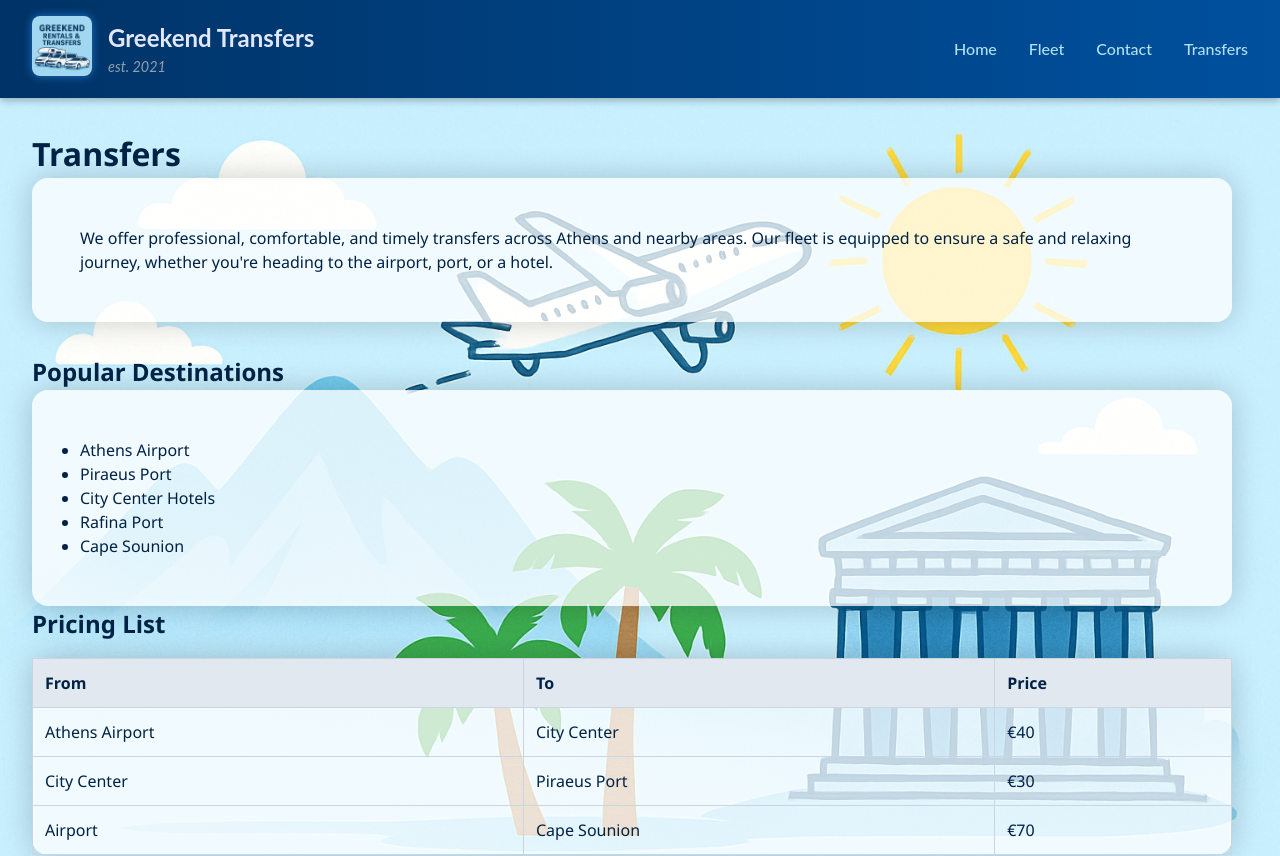
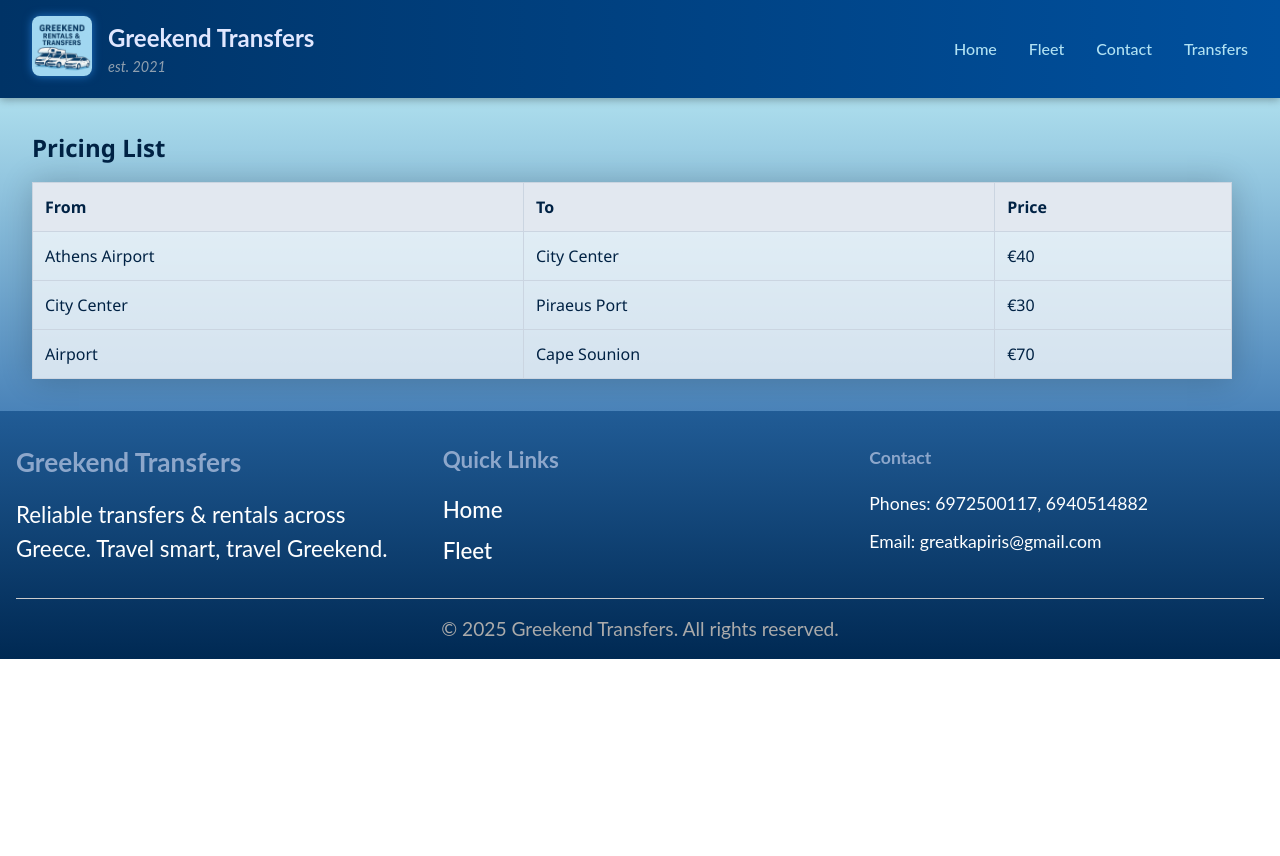
Before and after one commit to nobaigiobaitsi/cars-transfer, a React (Vite) app: page /transfers in a window 1280 px wide. Shown: the top 856 px of the page. After the commit the page ends 800 px from the top, so only its background shows below. Built offline with nearby package versions, Linux system fonts and the light colour scheme.

Commit message:
Modified the transfers page to only include pricing, more clean that way.

```diff
--- a/src/pages/Transfers.css
+++ b/src/pages/Transfers.css
@@ -1,10 +1,11 @@
 .transfers-container {
     padding: 2rem;
-    background: url('../images/background-main-no-cars.png') center/cover no-repeat;
+    background: linear-gradient(to bottom, #ADDEED, #4A83B9);
     color: #002244;
     font-family: 'Segoe UI', sans-serif;
 }
 
+/* url('../images/background-main-no-cars.png') center/cover no-repeat; */
 .transfers-intro {
     margin-bottom: 2rem;
     background-color: rgba(255, 255, 255, 0.75);
@@ -33,7 +34,6 @@
     background-color: antiquewhite;
     background-color: rgba(255, 255, 255, 0.75);
     padding: 3rem;
-    border-radius: 16px;
     max-width: 1200px;
     width: 100%;
     box-shadow: 0 0 30px rgba(0, 0, 0, 0.2);
--- a/src/pages/Transfers.jsx
+++ b/src/pages/Transfers.jsx
@@ -1,13 +1,6 @@
 import "./transfers.css";
 
 const Transfers = () => {
-  const destinations = [
-    'Athens Airport',
-    'Piraeus Port',
-    'City Center Hotels',
-    'Rafina Port',
-    'Cape Sounion',
-  ];
 
   const pricing = [
     { from: 'Athens Airport', to: 'City Center', price: '€40' },
@@ -17,22 +10,7 @@
 
   return (
     <main className="transfers-container">
-      <h1>Transfers</h1>
-      <section className="transfers-intro">
-        <p>
-          We offer professional, comfortable, and timely transfers across Athens and nearby areas.
-          Our fleet is equipped to ensure a safe and relaxing journey, whether you're heading to the airport, port, or a hotel.
-        </p>
-      </section>
 
-      <section className="transfers-destinations">
-        <h2>Popular Destinations</h2>
-        <ul>
-          {destinations.map((place, idx) => (
-            <li key={idx}>{place}</li>
-          ))}
-        </ul>
-      </section>
 
       <section className="transfers-pricing">
         <h2>Pricing List</h2>
@@ -60,3 +38,30 @@
 };
 
 export default Transfers;
+
+
+
+{/*      <h1>Transfers</h1>
+      <section className="transfers-intro">
+        <p>
+          We offer professional, comfortable, and timely transfers across Athens and nearby areas.
+          Our fleet is equipped to ensure a safe and relaxing journey, whether you're heading to the airport, port, or a hotel.
+        </p>
+      </section>
+
+      <section className="transfers-destinations">
+        <h2>Popular Destinations</h2>
+        <ul>
+          {destinations.map((place, idx) => (
+            <li key={idx}>{place}</li>
+          ))}
+        </ul>
+      </section>*/}
+
+{/*const destinations = [
+    'Athens Airport',
+    'Piraeus Port',
+    'City Center Hotels',
+    'Rafina Port',
+    'Cape Sounion',
+  ]; */}
```
Also changed, not shown: 1 other file (tests, documents, lock files or other folders).
